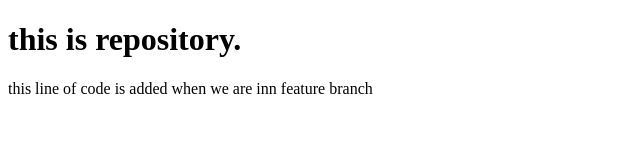
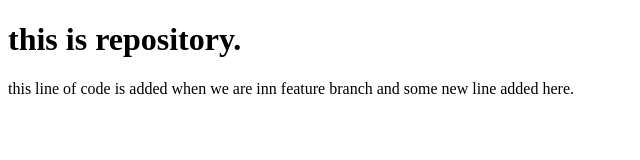
Before and after one commit to saurav25400/localRepo, a plain HTML site: page index.html in a window 1280 px wide. Shown: the whole page, without its empty margins (0-640 px from the left). Drawn offline with Linux system fonts and the light colour scheme.

Commit message:
added some text

```diff
--- a/index.html
+++ b/index.html
@@ -7,7 +7,7 @@
 </head>
 <body>
     <h1>this is repository.</h1>
-    <div>this line of code is added when we are inn feature branch</div>
+    <div>this line of code is added when we are inn feature branch and some new line added here.</div>
 
 </body>
 </html>
```
